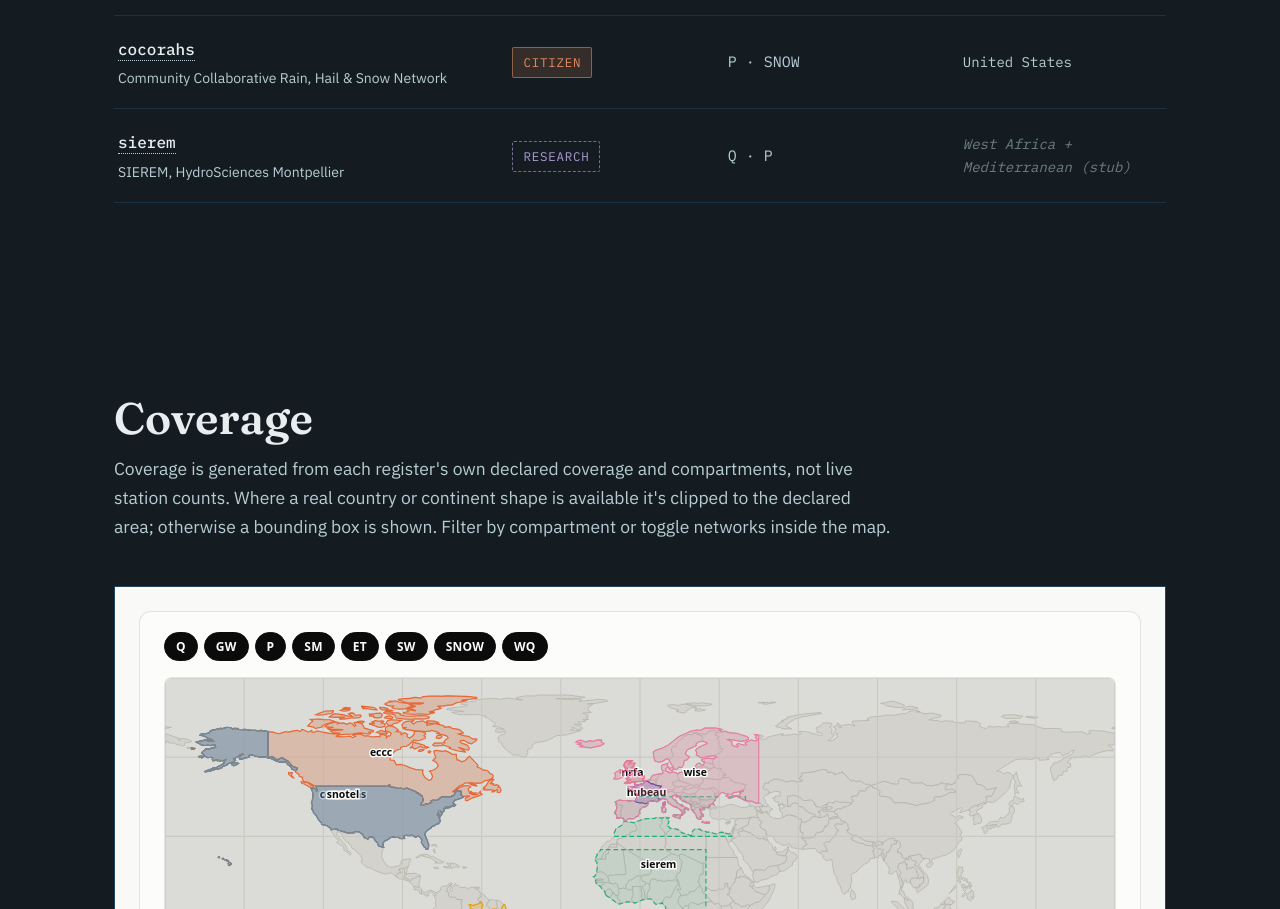
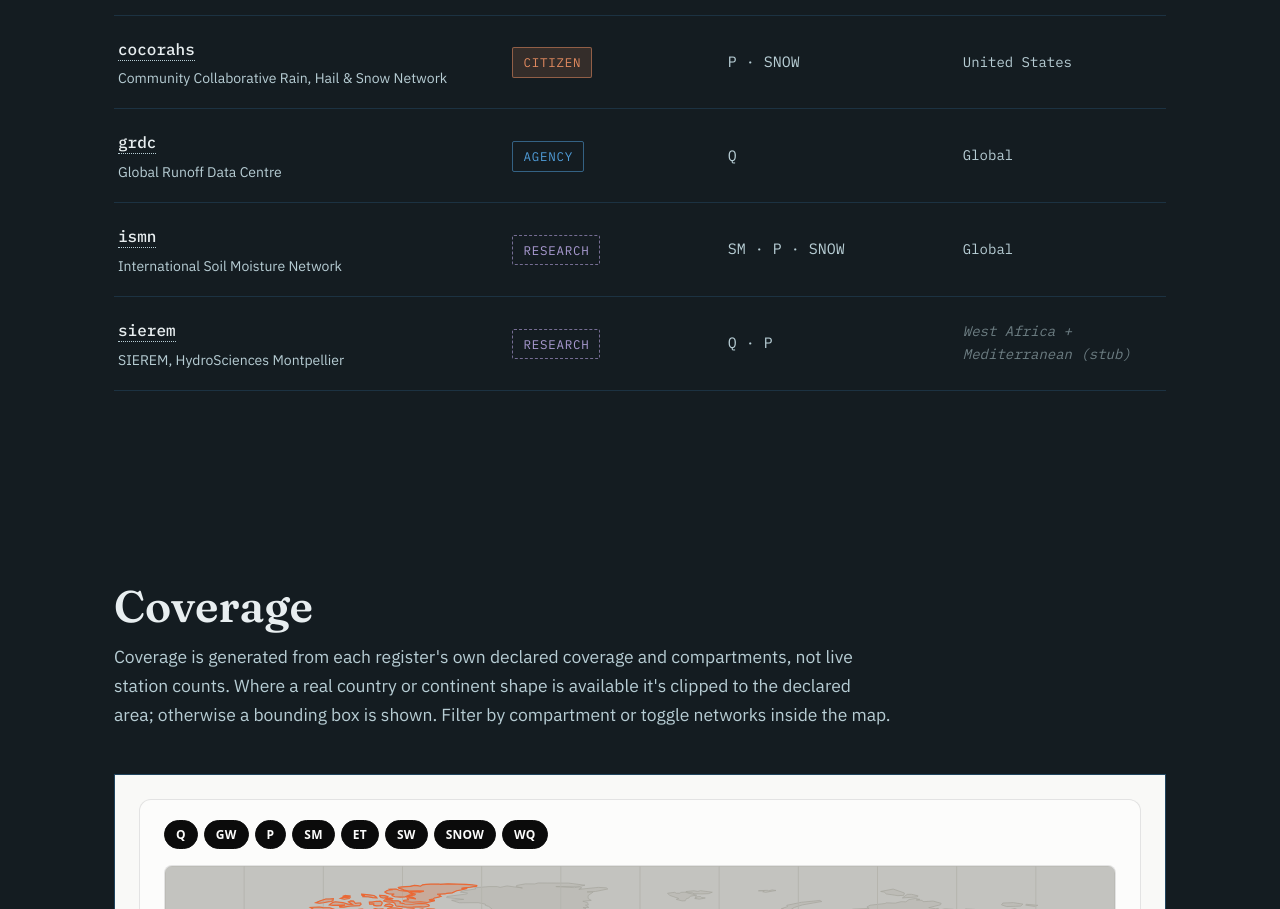
Before and after one commit to rlrognstad/hydrostations, a plain HTML site: page site/index.html in a window 1280 px wide. Shown: the part 3088-3997 px from the top of the page. Drawn offline with Linux system fonts and the light colour scheme.

Commit message:
Add grdc and ismn to the landing page registry table and coverage map
Regenerates the coverage-map snapshot embedded in the site and adds the
two new sources to the filterable registry table.

```diff
--- a/site/index.html
+++ b/site/index.html
@@ -195,6 +195,18 @@
           <div class="reg-compartments">P · SNOW</div>
           <div class="reg-status">United States</div>
         </div>
+        <div class="register-row" data-class="agency" data-compartments="Q">
+          <div class="reg-name"><a href="https://grdc.bafg.de/" target="_blank" rel="noopener"><code>grdc</code></a><small>Global Runoff Data Centre</small></div>
+          <div><span class="badge agency">Agency</span></div>
+          <div class="reg-compartments">Q</div>
+          <div class="reg-status">Global</div>
+        </div>
+        <div class="register-row" data-class="research" data-compartments="SM,P,SNOW">
+          <div class="reg-name"><a href="https://ismn.earth/" target="_blank" rel="noopener"><code>ismn</code></a><small>International Soil Moisture Network</small></div>
+          <div><span class="badge research">Research</span></div>
+          <div class="reg-compartments">SM · P · SNOW</div>
+          <div class="reg-status">Global</div>
+        </div>
         <div class="register-row" data-class="research" data-compartments="Q,P">
           <div class="reg-name"><a href="http://www.hydrosciences.fr/sierem/" target="_blank" rel="noopener"><code>sierem</code></a><small>SIEREM, HydroSciences Montpellier</small></div>
           <div><span class="badge research">Research</span></div>
```
Also changed, not shown: site/assets/coverage-map.html (+1 -1 lines).
